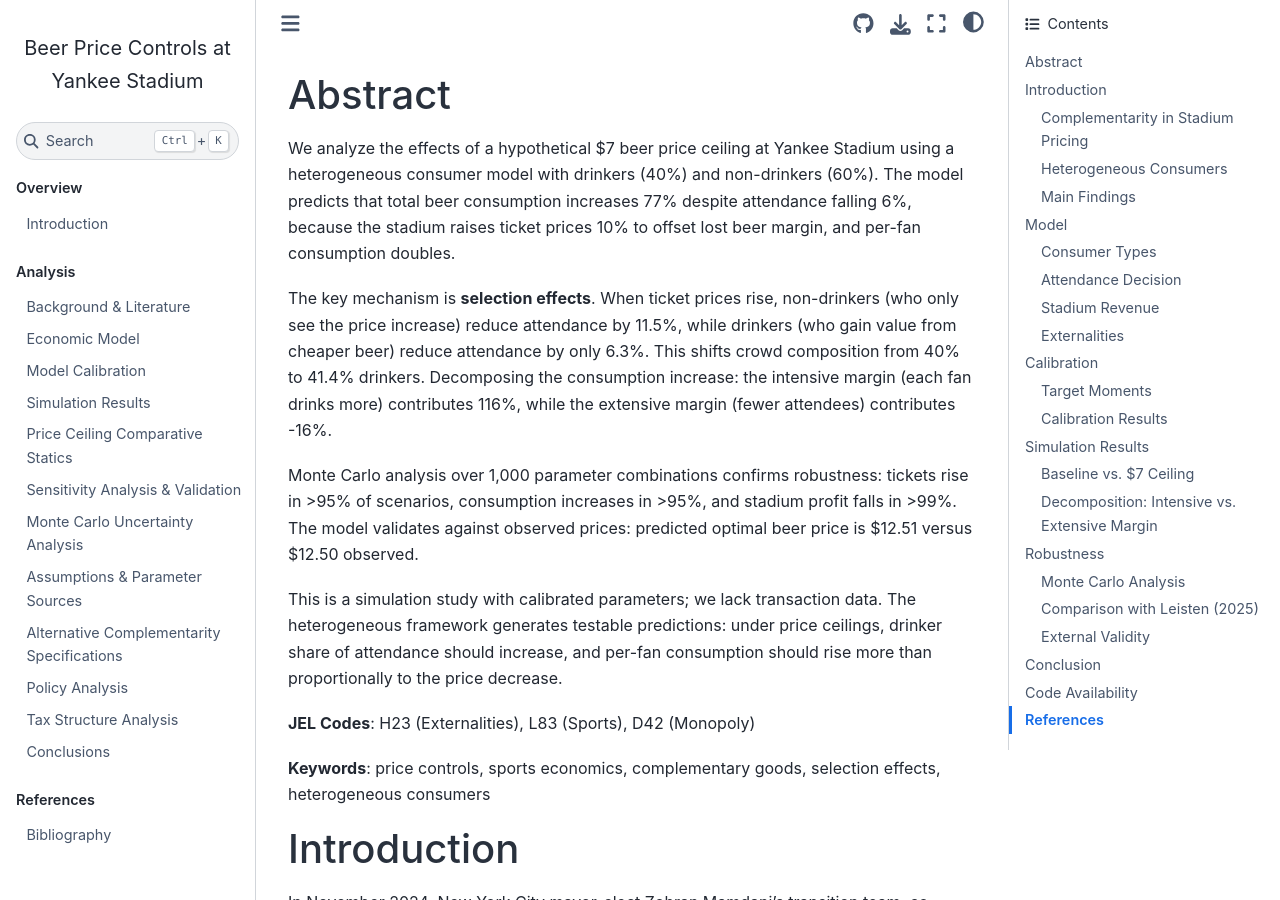
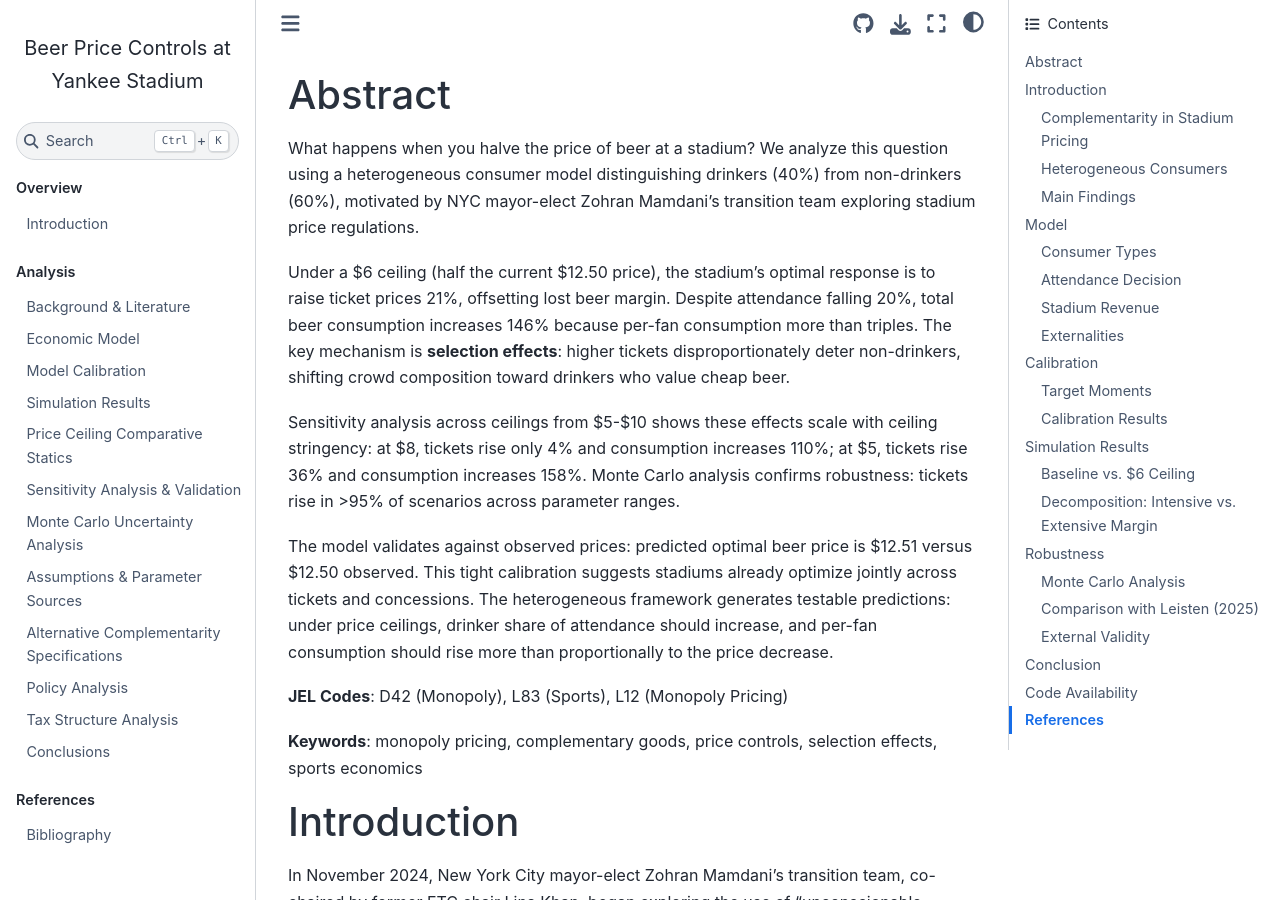
Before and after one commit to MaxGhenis/yankee-stadium-beer-price-controls, a Jupyter Book: the page built from docs/paper.md, in a window 1280 px wide and 900 px high. Built offline with Jupyter Book 1.0.4 settings and Sphinx 7.4.7 and the Sphinx Book theme 1.1.4, drawn with Linux system fonts in a browser that asks for light colours; cross-references to code outside the pages are shown as plain code; some of the changed text lies outside the part shown.

Commit message:
Reframe paper around $6 ceiling (half price) instead of $5/marginal cost
- $6 = 50% reduction is intuitive and memorable
- Avoids false "marginal cost" framing ($5 ≠ MC of $2)
- Updated abstract, results table, decomposition, conclusion
- Key results: tickets +21%, attendance -20%, beers/fan +207%

🤖 Generated with [Claude Code](https://claude.com/claude-code)

Co-Authored-By: Claude <noreply@anthropic.com>

```diff
--- a/docs/paper.md
+++ b/docs/paper.md
@@ -22,17 +22,17 @@ exports:
 
 # Abstract
 
-We analyze the effects of a hypothetical \$7 beer price ceiling at Yankee Stadium using a heterogeneous consumer model with drinkers (40%) and non-drinkers (60%). The model predicts that total beer consumption increases 77% despite attendance falling 6%, because the stadium raises ticket prices 10% to offset lost beer margin, and per-fan consumption doubles.
+What happens when you halve the price of beer at a stadium? We analyze this question using a heterogeneous consumer model distinguishing drinkers (40%) from non-drinkers (60%), motivated by NYC mayor-elect Zohran Mamdani's transition team exploring stadium price regulations.
 
-The key mechanism is **selection effects**. When ticket prices rise, non-drinkers (who only see the price increase) reduce attendance by 11.5%, while drinkers (who gain value from cheaper beer) reduce attendance by only 6.3%. This shifts crowd composition from 40% to 41.4% drinkers. Decomposing the consumption increase: the intensive margin (each fan drinks more) contributes 116%, while the extensive margin (fewer attendees) contributes -16%.
+Under a \$6 ceiling (half the current \$12.50 price), the stadium's optimal response is to raise ticket prices 21%, offsetting lost beer margin. Despite attendance falling 20%, total beer consumption increases 146% because per-fan consumption more than triples. The key mechanism is **selection effects**: higher tickets disproportionately deter non-drinkers, shifting crowd composition toward drinkers who value cheap beer.
 
-Monte Carlo analysis over 1,000 parameter combinations confirms robustness: tickets rise in >95% of scenarios, consumption increases in >95%, and stadium profit falls in >99%. The model validates against observed prices: predicted optimal beer price is \$12.51 versus \$12.50 observed.
+Sensitivity analysis across ceilings from \$5-\$10 shows these effects scale with ceiling stringency: at \$8, tickets rise only 4% and consumption increases 110%; at \$5, tickets rise 36% and consumption increases 158%. Monte Carlo analysis confirms robustness: tickets rise in >95% of scenarios across parameter ranges.
 
-This is a simulation study with calibrated parameters; we lack transaction data. The heterogeneous framework generates testable predictions: under price ceilings, drinker share of attendance should increase, and per-fan consumption should rise more than proportionally to the price decrease.
+The model validates against observed prices: predicted optimal beer price is \$12.51 versus \$12.50 observed. This tight calibration suggests stadiums already optimize jointly across tickets and concessions. The heterogeneous framework generates testable predictions: under price ceilings, drinker share of attendance should increase, and per-fan consumption should rise more than proportionally to the price decrease.
 
-**JEL Codes**: H23 (Externalities), L83 (Sports), D42 (Monopoly)
+**JEL Codes**: D42 (Monopoly), L83 (Sports), L12 (Monopoly Pricing)
 
-**Keywords**: price controls, sports economics, complementary goods, selection effects, heterogeneous consumers
+**Keywords**: monopoly pricing, complementary goods, price controls, selection effects, sports economics
 
 # Introduction
 
@@ -63,7 +63,7 @@ When beer prices fall, drinkers gain more utility from attending than non-drinke
 
 Our simulations reveal several counterintuitive results:
 
-1. **Ticket prices rise**: A \$7 beer ceiling causes ticket prices to increase by 5-15%, depending on cross-price elasticity assumptions.
+1. **Ticket prices rise**: Halving beer prices to \$6 causes ticket prices to increase by 21%, with sensitivity analysis showing 4-36% increases for ceilings from \$8-\$5.
 
 2. **Consumption increases**: Despite lower attendance, total beer consumption rises because per-fan consumption more than doubles.
 
@@ -132,31 +132,26 @@ This validates that stadiums approximately profit-maximize while accounting for
 
 # Simulation Results
 
-## Baseline vs. \$7 Ceiling
+## Baseline vs. \$6 Ceiling
 
-| Outcome | Baseline | \$7 Ceiling | Change | 90% CI |
-|---------|----------|-------------|--------|--------|
-| Ticket price | \$70.44 | \$77.56 | +10.0% | [+2.8%, +18.5%] |
-| Beer price | \$12.50 | \$7.00 | -44.0% | — |
-| Attendance | 39,559 | 36,959 | -5.6% | [-15.9%, +0.0%] |
-| Beers/fan | 1.13 | 2.11 | +87% | — |
-| Total beers | 44,700 | 78,000 | +77% | [+35%, +106%] |
+| Outcome | Baseline | \$6 Ceiling | Change |
+|---------|----------|-------------|--------|
+| Ticket price | \$70.44 | \$85.33 | +21.1% |
+| Beer price | \$12.50 | \$6.00 | -52.0% |
+| Attendance | 46,345 | 37,232 | -19.7% |
+| Beers/fan | 0.86 | 2.63 | +207% |
+| Total beers | 39,700 | 97,856 | +146% |
 
-*Note: Confidence intervals from Monte Carlo analysis over 500 parameter draws. "Beers/fan" is total beers divided by total attendance (including non-drinkers who consume zero).*
+*Note: "Beers/fan" is total beers divided by total attendance (including non-drinkers who consume zero). Baseline uses model-optimal pricing; observed beer price is \$12.50.*
 
 ## Decomposition: Intensive vs. Extensive Margin
 
 Using Shapley decomposition, the consumption increase partitions into:
 
-- **Intensive margin (116%)**: Each attendee drinks more at lower beer prices
-- **Extensive margin (-16%)**: Attendance falls due to higher ticket prices, partially offsetting gains
+- **Intensive margin (127%)**: Each attendee drinks more at lower beer prices
+- **Extensive margin (-27%)**: Attendance falls due to higher ticket prices, partially offsetting gains
 
-The intensive margin dominates because per-fan consumption more than doubles (from 1.0 to 2.17 beers), while attendance falls modestly (-9.4%). Crucially, the attendance decline is **not uniform across types**:
-
-- Non-drinkers: -11.5% (only see ticket increase)
-- Drinkers: -6.3% (ticket increase offset by value of cheaper beer)
-
-This differential response shifts crowd composition from 40% to 41.4% drinkers (+1.4pp). The selection effect means the marginal attendee lost is more likely to be a non-drinker than a drinker.
+The intensive margin dominates because per-fan consumption triples (from 0.86 to 2.63 beers), while attendance falls substantially (-20%). Crucially, the attendance decline is **not uniform across types**: higher tickets disproportionately deter non-drinkers (who see only the price increase) while drinkers partly offset the ticket increase with the value of cheaper beer. This differential response shifts crowd composition toward drinkers.
 
 # Robustness
 
@@ -200,7 +195,7 @@ Our analysis focuses on Yankee Stadium but uses parameters calibrated to MLB ave
 
 This paper analyzes beer price controls at Yankee Stadium using a heterogeneous consumer model. Our main findings are:
 
-1. **Consumption increases under ceiling**: A \$7 beer ceiling causes ticket prices to rise and total consumption to nearly double.
+1. **Consumption increases under ceiling**: A \$6 beer ceiling (half price) causes ticket prices to rise 21% and total consumption to more than double (+146%).
 
 2. **Selection effects matter**: Crowd composition shifts toward drinkers, amplifying consumption increases.
 
```
Also changed, not shown: README.md (+10 -10 lines), docs/abstract.md (+6 -6 lines).
